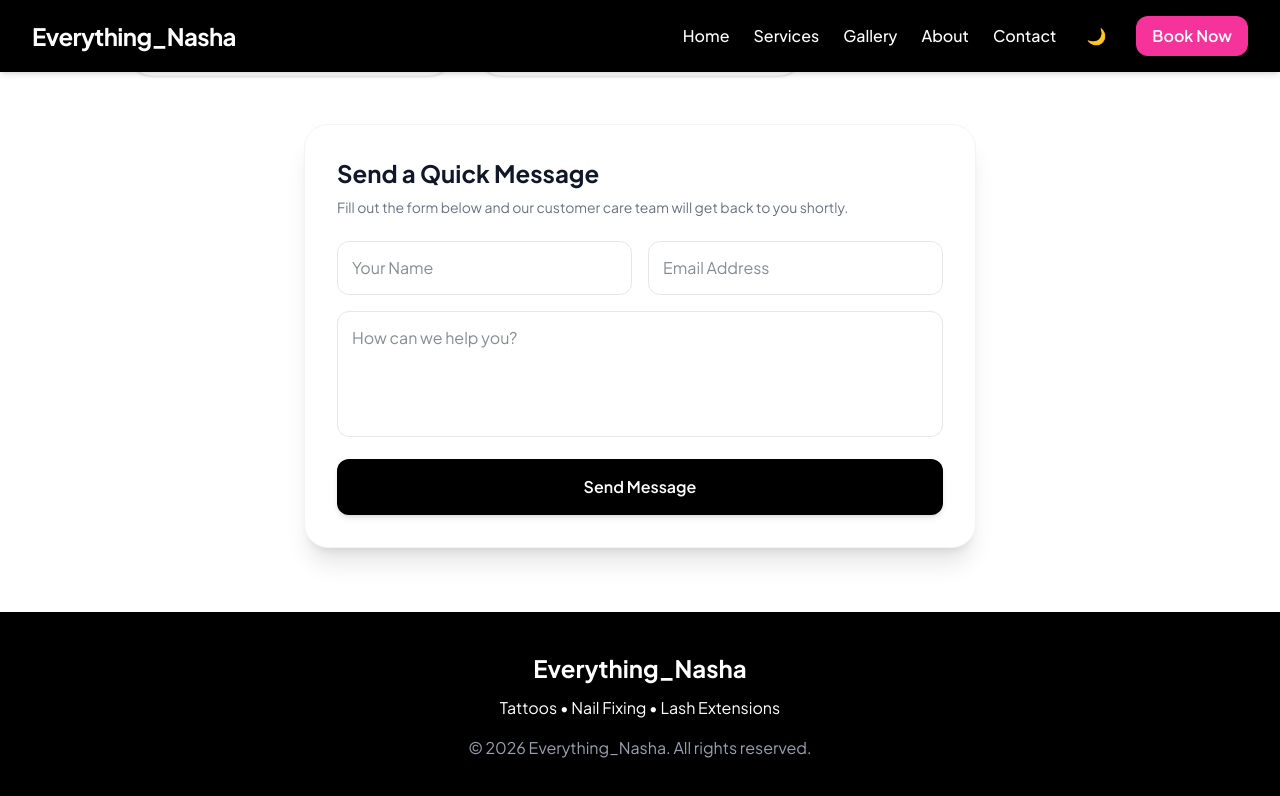
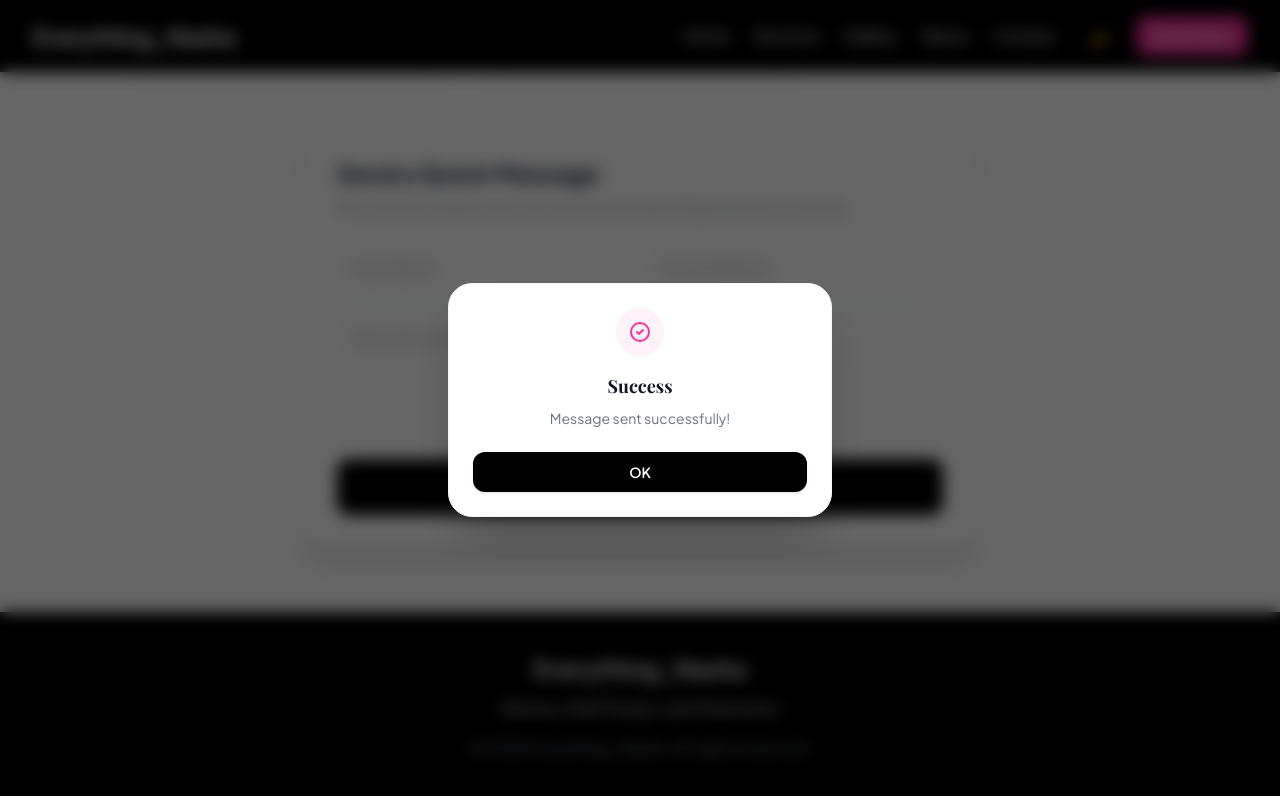
Before and after one commit to Ios12316/Everything_Nasha, a React (Vite) app in the folder everything-nasha-frontend/: page /contact in a window 1280 px wide. Both pictures are taken after typing "Sample", "name@example.com", "Sample" into the empty fields and a click on the button "Send Message". Shown: the part 815-1611 px from the top of the page. Built offline with nearby package versions, Linux system fonts and the light colour scheme; a web font is replaced by a local one.

Commit message:
feat: install zustand and replace native browser alert/confirm dialogs with custom UI modals

```diff
--- a/everything-nasha-frontend/package.json
+++ b/everything-nasha-frontend/package.json
@@ -15,7 +15,8 @@
     "react": "^19.2.6",
     "react-dom": "^19.2.6",
     "react-router-dom": "^7.16.0",
-    "tailwindcss": "^4.3.0"
+    "tailwindcss": "^4.3.0",
+    "zustand": "^5.0.14"
   },
   "devDependencies": {
     "@eslint/js": "^10.0.1",
--- a/everything-nasha-frontend/src/App.jsx
+++ b/everything-nasha-frontend/src/App.jsx
@@ -7,6 +7,7 @@ import AdminDashboard from "./pages/AdminDashboard.jsx";
 import Services from "./pages/Services.jsx";
 import Contact from "./pages/Contact.jsx";
 import Gallery from "./pages/Gallery.jsx";
+import GlobalModal from "./components/GlobalModal.jsx";
 
 export default function App() {
   return (
@@ -22,6 +23,7 @@ export default function App() {
         <Route path="/contact" element={<Contact />} />
         <Route path="/gallery" element={<Gallery />} />
       </Routes>
+      <GlobalModal />
     </BrowserRouter>
   )
 }
--- /dev/null
+++ b/everything-nasha-frontend/src/components/GlobalModal.jsx
@@ -0,0 +1,89 @@
+import { motion, AnimatePresence } from "framer-motion";
+import useModalStore from "../services/modalStore.js";
+
+export default function GlobalModal() {
+  const { isOpen, title, message, type, onConfirm, onCancel, closeModal } = useModalStore();
+
+  const handleConfirm = () => {
+    if (onConfirm) onConfirm();
+    closeModal();
+  };
+
+  const handleCancel = () => {
+    if (onCancel) onCancel();
+    closeModal();
+  };
+
+  return (
+    <AnimatePresence>
+      {isOpen && (
+        <div className="fixed inset-0 z-50 flex items-center justify-center p-4 bg-black/60 backdrop-blur-sm">
+          {/* Overlay click to close only if it is an alert type */}
+          <div
+            className="absolute inset-0"
+            onClick={type === "alert" ? closeModal : undefined}
+          />
+
+          <motion.div
+            initial={{ opacity: 0, scale: 0.95, y: 15 }}
+            animate={{ opacity: 1, scale: 1, y: 0 }}
+            exit={{ opacity: 0, scale: 0.95, y: 15 }}
+            transition={{ duration: 0.3, ease: "easeOut" }}
+            className="relative w-full max-w-sm bg-white dark:bg-slate-850 rounded-3xl p-6 shadow-2xl border border-gray-100 dark:border-slate-800 z-10"
+          >
+            {/* Header Icon */}
+            <div className="flex justify-center mb-4">
+              {type === "confirm" ? (
+                <div className="w-12 h-12 bg-amber-50 dark:bg-amber-950/20 text-amber-500 rounded-full flex items-center justify-center">
+                  <svg className="w-6 h-6" fill="none" viewBox="0 0 24 24" stroke="currentColor">
+                    <path strokeLinecap="round" strokeLinejoin="round" strokeWidth={2} d="M12 9v2m0 4h.01m-6.938 4h13.856c1.54 0 2.502-1.667 1.732-3L13.732 4c-.77-1.333-2.694-1.333-3.464 0L3.34 16c-.77 1.333.192 3 1.732 3z" />
+                  </svg>
+                </div>
+              ) : (
+                <div className="w-12 h-12 bg-pink-50 dark:bg-pink-950/20 text-pink-500 rounded-full flex items-center justify-center">
+                  <svg className="w-6 h-6" fill="none" viewBox="0 0 24 24" stroke="currentColor">
+                    <path strokeLinecap="round" strokeLinejoin="round" strokeWidth={2} d="M9 12l2 2 4-4m6 2a9 9 0 11-18 0 9 9 0 0118 0z" />
+                  </svg>
+                </div>
+              )}
+            </div>
+
+            <h3 className="text-lg font-bold text-center text-gray-900 dark:text-white font-serif mb-2">
+              {title}
+            </h3>
+
+            <p className="text-sm text-center text-gray-500 dark:text-gray-400 mb-6">
+              {message}
+            </p>
+
+            <div className="flex gap-3">
+              {type === "confirm" ? (
+                <>
+                  <button
+                    onClick={handleConfirm}
+                    className="flex-1 bg-black hover:bg-gray-800 dark:bg-pink-600 dark:hover:bg-pink-700 text-white font-semibold py-2.5 rounded-xl transition-all cursor-pointer text-sm shadow-sm"
+                  >
+                    Confirm
+                  </button>
+                  <button
+                    onClick={handleCancel}
+                    className="flex-1 bg-gray-100 hover:bg-gray-200 dark:bg-slate-800 dark:hover:bg-slate-750 text-gray-700 dark:text-gray-300 font-semibold py-2.5 rounded-xl transition-all cursor-pointer text-sm"
+                  >
+                    Cancel
+                  </button>
+                </>
+              ) : (
+                <button
+                  onClick={closeModal}
+                  className="w-full bg-black hover:bg-gray-800 dark:bg-pink-600 dark:hover:bg-pink-700 text-white font-semibold py-2.5 rounded-xl transition-all cursor-pointer text-sm shadow-sm"
+                >
+                  OK
+                </button>
+              )}
+            </div>
+          </motion.div>
+        </div>
+      )}
+    </AnimatePresence>
+  );
+}
--- a/everything-nasha-frontend/src/pages/AdminDashboard.jsx
+++ b/everything-nasha-frontend/src/pages/AdminDashboard.jsx
@@ -2,6 +2,7 @@ import { useState, useEffect } from "react";
 import { useNavigate } from "react-router-dom";
 import { motion, AnimatePresence } from "framer-motion";
 import api from "../services/axios.js";
+import useModalStore from "../services/modalStore.js";
 
 const statusStyles = {
     pending: "bg-amber-50 text-amber-700 border-amber-200 dark:bg-amber-950/30 dark:text-amber-300 dark:border-amber-900/50",
@@ -12,6 +13,7 @@ const statusStyles = {
 
 export default function AdminDashboard() {
     const navigate = useNavigate();
+    const { showConfirm, showAlert } = useModalStore();
     const [bookings, setBookings] = useState([]);
     const [loading, setLoading] = useState(true);
 
@@ -62,15 +64,20 @@ export default function AdminDashboard() {
         }
     }
 
-    const deleteBooking = async (id) => {
-        if (window.confirm("Are you sure you want to delete this booking?")) {
+    const deleteBooking = (id) => {
+        showConfirm(
+            "Delete Booking",
+            "Are you sure you want to permanently delete this booking?",
+            async () => {
                 try {
                     await api.delete(`/bookings/${id}`);
                     fetchBookings();
                 } catch (error) {
                     console.log(error);
+                    showAlert("Error", "Failed to delete booking.");
                 }
             }
+        );
     }
 
     if (loading) {
--- a/everything-nasha-frontend/src/pages/Contact.jsx
+++ b/everything-nasha-frontend/src/pages/Contact.jsx
@@ -1,7 +1,9 @@
 import { motion } from "framer-motion";
 import Footer from "../components/Footer.jsx";
+import useModalStore from "../services/modalStore.js";
 
 export default function Contact() {
+  const { showAlert } = useModalStore();
   const contactLinks = [
     {
       name: "Shop Address",
@@ -147,7 +149,7 @@ export default function Contact() {
               Fill out the form below and our customer care team will get back to you shortly.
             </p>
 
-            <form onSubmit={(e) => { e.preventDefault(); alert('Message sent successfully!'); e.target.reset(); }} className="space-y-4">
+            <form onSubmit={(e) => { e.preventDefault(); showAlert('Success', 'Message sent successfully!'); e.target.reset(); }} className="space-y-4">
               <div className="grid grid-cols-2 gap-4">
                 <input
                   type="text"
--- a/everything-nasha-frontend/src/pages/Gallery.jsx
+++ b/everything-nasha-frontend/src/pages/Gallery.jsx
@@ -2,8 +2,10 @@ import { useState, useEffect } from "react";
 import { motion, AnimatePresence } from "framer-motion";
 import api from "../services/axios.js";
 import Footer from "../components/Footer.jsx";
+import useModalStore from "../services/modalStore.js";
 
 export default function Gallery() {
+  const { showConfirm, showAlert } = useModalStore();
   const [items, setItems] = useState([]);
   const [loading, setLoading] = useState(true);
   const [filter, setFilter] = useState("all");
@@ -97,9 +99,11 @@ export default function Gallery() {
     }
   };
 
-  const handleDeleteItem = async (id) => {
-    if (!window.confirm("Are you sure you want to delete this media item?")) return;
-
+  const handleDeleteItem = (id) => {
+    showConfirm(
+      "Delete Media",
+      "Are you sure you want to permanently delete this media item from your gallery?",
+      async () => {
         try {
           const token = localStorage.getItem("token");
           const res = await api.delete(`/gallery/${id}`, {
@@ -111,8 +115,10 @@ export default function Gallery() {
             fetchGallery();
           }
         } catch (err) {
-      alert("Error deleting item");
+          showAlert("Error", "Error deleting media item.");
         }
+      }
+    );
   };
 
   const filteredItems = items.filter(item => {
--- a/everything-nasha-frontend/src/pages/Home.jsx
+++ b/everything-nasha-frontend/src/pages/Home.jsx
@@ -7,11 +7,13 @@ import HeroImage from "../assets/hero_beauty_studio.png";
 import { Link } from "react-router-dom";
 import Footer from "../components/Footer.jsx";
 import api from "../services/axios.js";
+import useModalStore from "../services/modalStore.js";
 
 const heroImages = [HeroImage, Tattoo, Nails, Lash];
 
 function Home() {
   const [currentImageIndex, setCurrentImageIndex] = useState(0);
+  const { showConfirm, showAlert } = useModalStore();
 
   // Reviews states
   const [reviews, setReviews] = useState([]);
@@ -68,8 +70,11 @@ function Home() {
     }
   };
 
-  const handleDeleteReview = async (id) => {
-    if (!window.confirm("Are you sure you want to delete this review?")) return;
+  const handleDeleteReview = (id) => {
+    showConfirm(
+      "Delete Review",
+      "Are you sure you want to permanently delete this customer review?",
+      async () => {
         try {
           const token = localStorage.getItem("token");
           await api.delete(`/reviews/${id}`, {
@@ -80,8 +85,10 @@ function Home() {
           fetchReviews();
         } catch (err) {
           console.error("Error deleting review:", err);
-      alert("Failed to delete review");
+          showAlert("Error", "Failed to delete review. Please verify admin status.");
         }
+      }
+    );
   };
 
   return (
--- /dev/null
+++ b/everything-nasha-frontend/src/services/modalStore.js
@@ -0,0 +1,38 @@
+import { create } from "zustand";
+
+const useModalStore = create((set) => ({
+  isOpen: false,
+  title: "",
+  message: "",
+  type: "alert", // "alert" or "confirm"
+  onConfirm: null,
+  onCancel: null,
+
+  showAlert: (title, message) => set({
+    isOpen: true,
+    title,
+    message,
+    type: "alert",
+    onConfirm: null,
+    onCancel: null
+  }),
+
+  showConfirm: (title, message, onConfirm, onCancel = null) => set({
+    isOpen: true,
+    title,
+    message,
+    type: "confirm",
+    onConfirm,
+    onCancel
+  }),
+
+  closeModal: () => set({
+    isOpen: false,
+    title: "",
+    message: "",
+    onConfirm: null,
+    onCancel: null
+  })
+}));
+
+export default useModalStore;
```
Also changed, not shown: 1 other file (tests, documents, lock files or other folders). Lines whose indentation alone changed are shown as unchanged.
